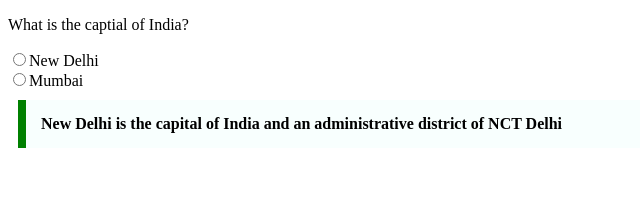
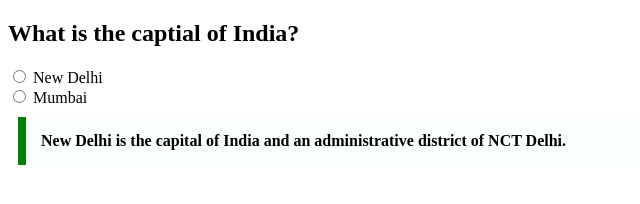
Before and after one commit to acciojob/trivia-Arati-tech2, a website: page main.html in a window 1280 px wide. Shown: the whole page, without its empty margins (0-640 px from the left). Drawn offline with Linux system fonts and the light colour scheme.

Commit message:
created a submission

```diff
--- a/main.html
+++ b/main.html
@@ -7,12 +7,24 @@
 </head>
 
 <body>
-	<!-- the entire body must be written by student -->
-	<p>What is the captial of India?</p>
-	<input type= "radio">New Delhi <br>
-	<input type = "radio">Mumbai
-	<blockquote>New Delhi is the capital of India and an administrative district of NCT Delhi</blockquote>
-    <script type="text/javascript" src="./script.js">
+
+    <!-- Question -->
+    <h2>What is the captial of India?</h2>
+
+    <!-- Options -->
+    <form>
+        <input type="radio" id="delhi" name="capital" value="New Delhi">
+        <label for="delhi">New Delhi</label><br>
+
+        <input type="radio" id="mumbai" name="capital" value="Mumbai">
+        <label for="mumbai">Mumbai</label>
+    </form>
+
+    <!-- Quotation -->
+    <blockquote cite="https://en.wikipedia.org/wiki/New_Delhi">
+        New Delhi is the capital of India and an administrative district of NCT Delhi.
+    </blockquote>
+ <script type="text/javascript" src="./script.js">
 </script>
 
 </body>
```
